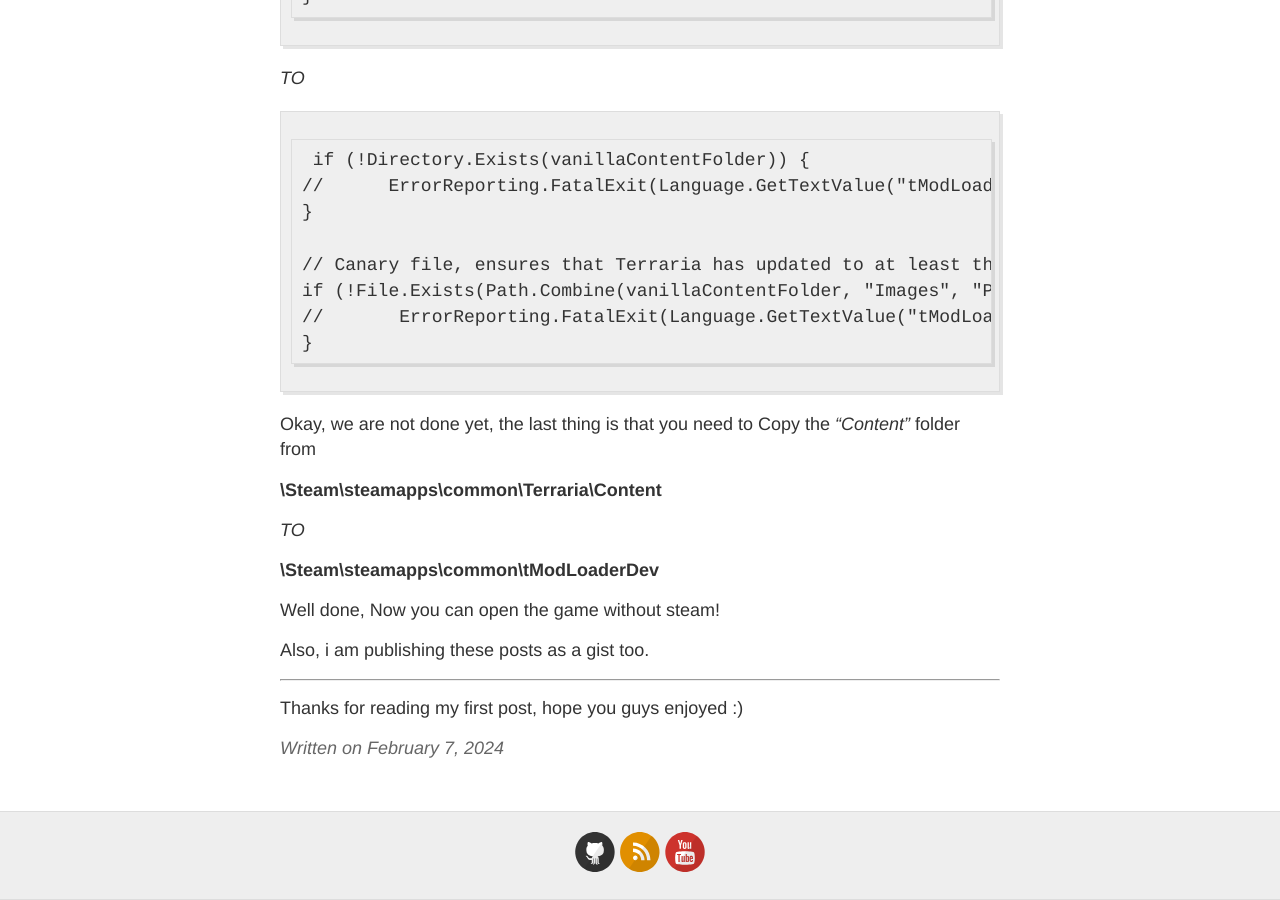
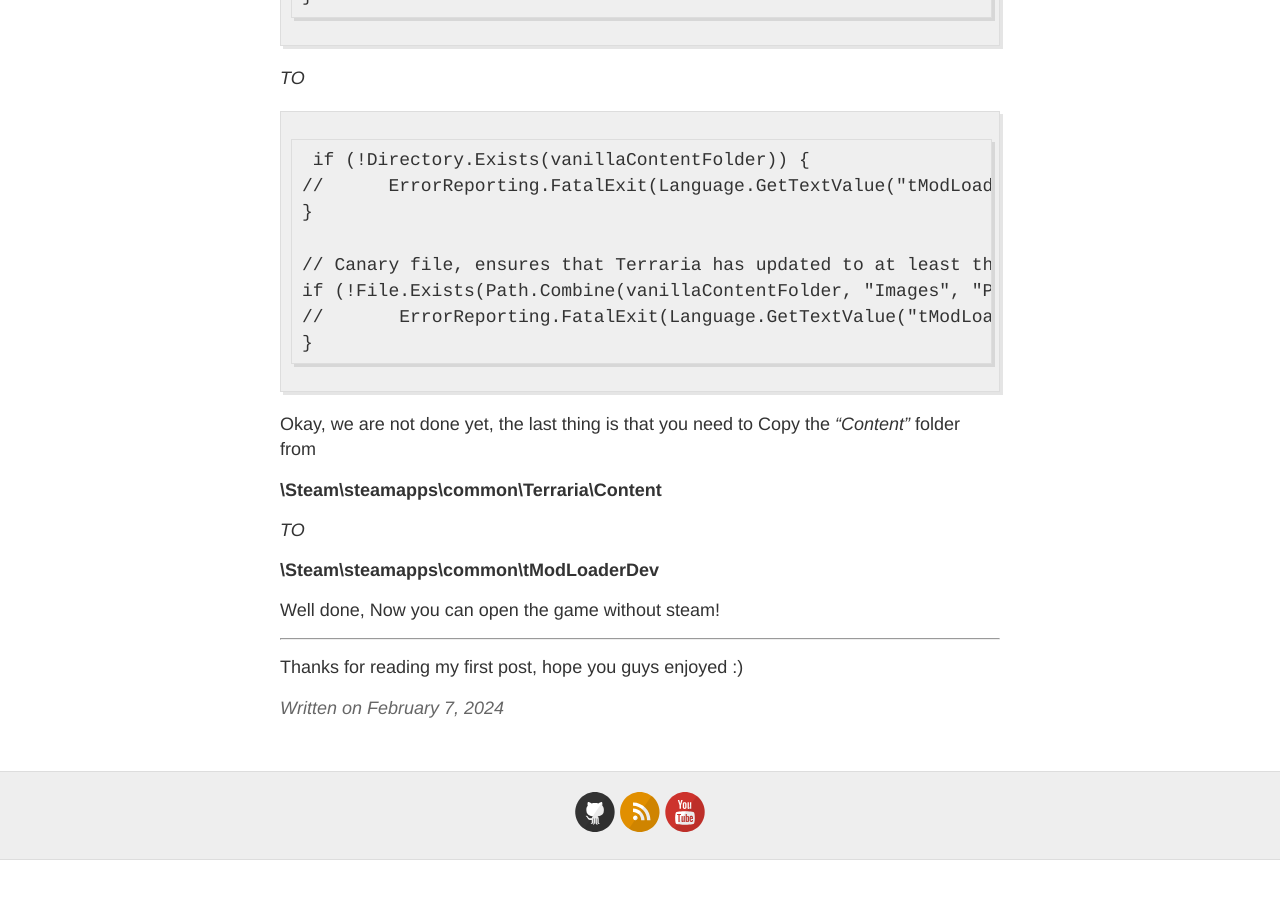
Before and after one commit to AnomaliesGentoolman/AnomaliesGentoolman.github.io, a Jekyll site: the page built from _posts/2024-2-7-compiled-terraria.md, in a window 1280 px wide and 900 px high, scrolled down 4108 px. Built offline with Jekyll 4.4.1, drawn with Linux system fonts in a browser that asks for light colours; after the commit the page ends 4968 px from its top, so only the background shows below that.

Commit message:
Update 2024-2-7-compiled-terraria.md

```diff
--- a/_posts/2024-2-7-compiled-terraria.md
+++ b/_posts/2024-2-7-compiled-terraria.md
@@ -149,8 +149,6 @@
 
 Well done, Now you can open the game without steam!
 
-Also, i am publishing these posts as a gist too.
-
 ---
 
 
```
